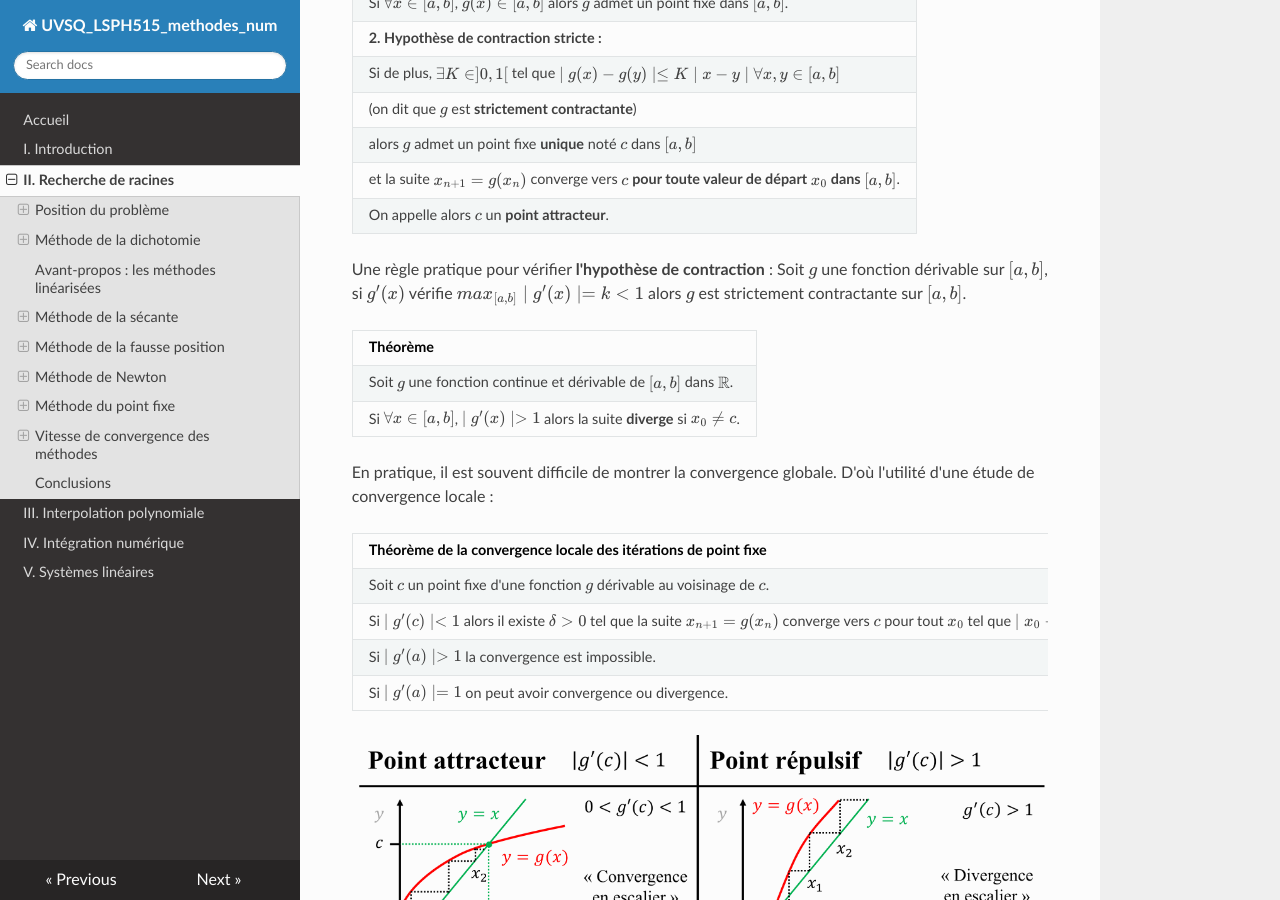
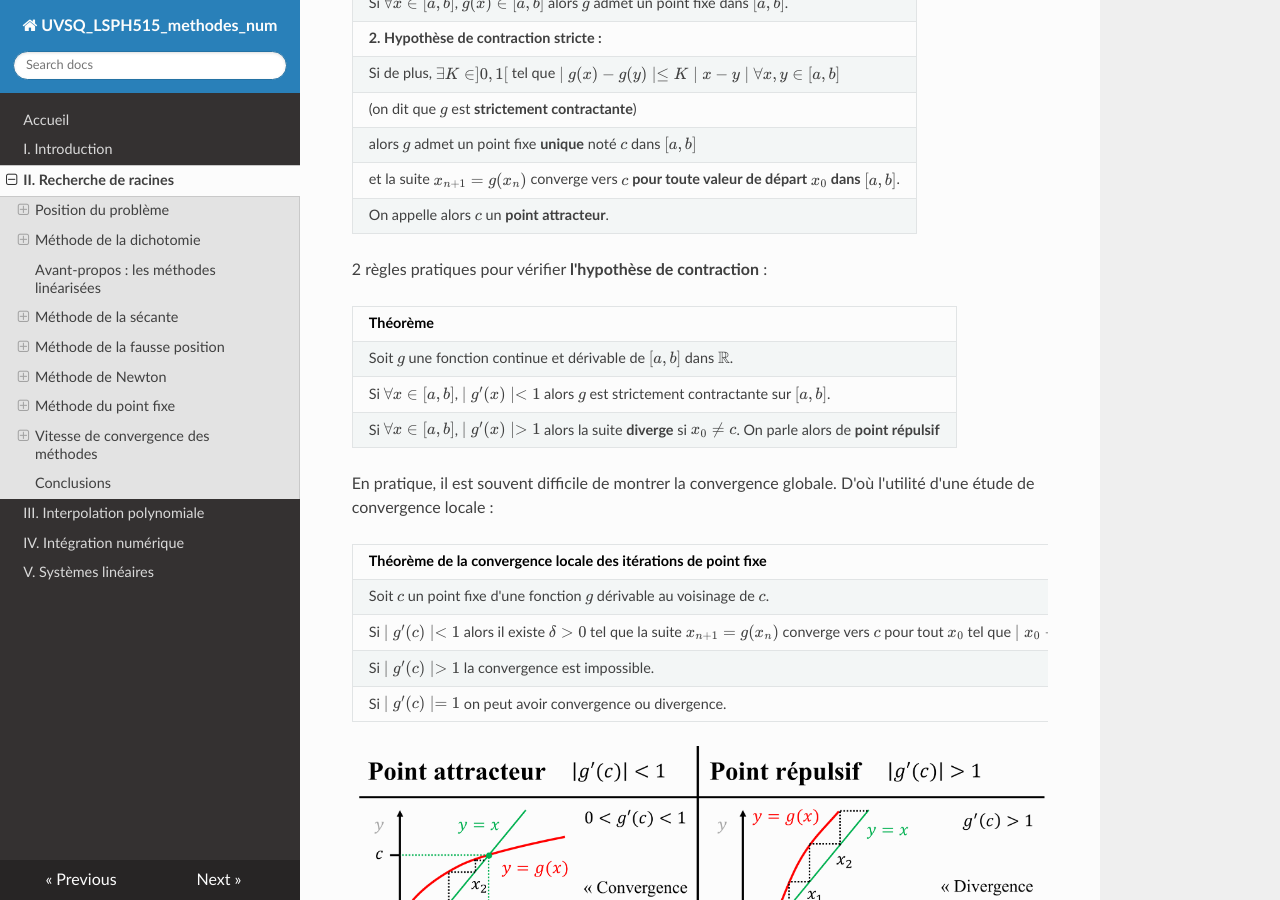
Before and after one commit to NicOudart/UVSQ_LSPH515_methodes_num, an MkDocs documentation site: the page built from docs/Chap2_Recherche_de_racines.md, in a window 1280 px wide and 900 px high, scrolled down 19177 px. Built offline with MkDocs 1.6.1, drawn with Linux system fonts in a browser that asks for light colours; nearby versions of some CDN libraries.

Commit message:
-Minor fix in Chapter 2.

```diff
--- a/docs/Chap2_Recherche_de_racines.md
+++ b/docs/Chap2_Recherche_de_racines.md
@@ -717,13 +717,13 @@ def point_fixe(f,g,x_0,n_max,e):
 |et la suite $x_{n+1}=g(x_n)$ converge vers $c$ **pour toute valeur de départ $x_0$ dans $[a,b]$**.|
 |On appelle alors $c$ un **point attracteur**.|
 
-Une règle pratique pour vérifier **l'hypothèse de contraction** :
-Soit $g$ une fonction dérivable sur $[a,b]$, si $g'(x)$ vérifie $max_{[a,b]} \mid g'(x) \mid =k<1$ alors $g$ est strictement contractante sur $[a,b]$.
+2 règles pratiques pour vérifier **l'hypothèse de contraction** :
 
 |Théorème|
 |:-|
 |Soit $g$ une fonction continue et dérivable de $[a,b]$ dans $\mathbb{R}$.|
-|Si $\forall x\in [a,b]$, $\mid g'(x) \mid >1$ alors la suite **diverge** si $x_0 \neq c$.|
+|Si $\forall x\in [a,b]$, $\mid g'(x) \mid <1$ alors $g$ est strictement contractante sur $[a,b]$.|
+|Si $\forall x\in [a,b]$, $\mid g'(x) \mid >1$ alors la suite **diverge** si $x_0 \neq c$. On parle alors de **point répulsif**|
 
 En pratique, il est souvent difficile de montrer la convergence globale.
 D'où l'utilité d'une étude de convergence locale :
@@ -732,8 +732,8 @@ D'où l'utilité d'une étude de convergence locale :
 |:-|
 |Soit $c$ un point fixe d'une fonction $g$ dérivable au voisinage de $c$.|
 |Si $\mid g'(c) \mid < 1$ alors il existe $\delta >0$ tel que la suite $x_{n+1}=g(x_n)$ converge vers $c$ pour tout $x_0$ tel que $\mid x_0-c \mid < \delta$.|
-|Si $\mid g'(a) \mid > 1$ la convergence est impossible.|
-|Si $\mid g'(a) \mid = 1$ on peut avoir convergence ou divergence.|
+|Si $\mid g'(c) \mid > 1$ la convergence est impossible.|
+|Si $\mid g'(c) \mid = 1$ on peut avoir convergence ou divergence.|
 
 ![Illustration de la convergence du point fixe](img/Chap2_point_fixe_convergence.png)
 
```
Also changed, not shown: docs/img/Chap2_point_fixe_convergence.png.
